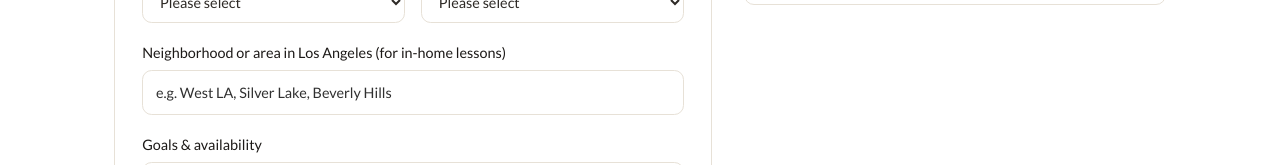
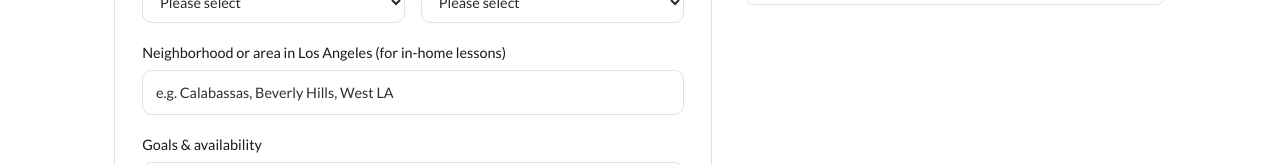
Before and after one commit to elemets/andreasmusiclessons, a React (Vite) app: page /contact in a window 1280 px wide. Shown: the part 483-648 px from the top of the page. Built offline with nearby package versions, Linux system fonts and the light colour scheme; the HTML template or start-up script is replaced by a standard one.

Commit message:
Adding different locations to box

```diff
--- a/src/pages/Contact.tsx
+++ b/src/pages/Contact.tsx
@@ -86,7 +86,7 @@ const Contact: React.FC = () => {
                 id="location"
                 name="location"
                 type="text"
-                placeholder="e.g. West LA, Silver Lake, Beverly Hills"
+                placeholder="e.g. Calabassas, Beverly Hills, West LA "
               />
             </div>
 
```
